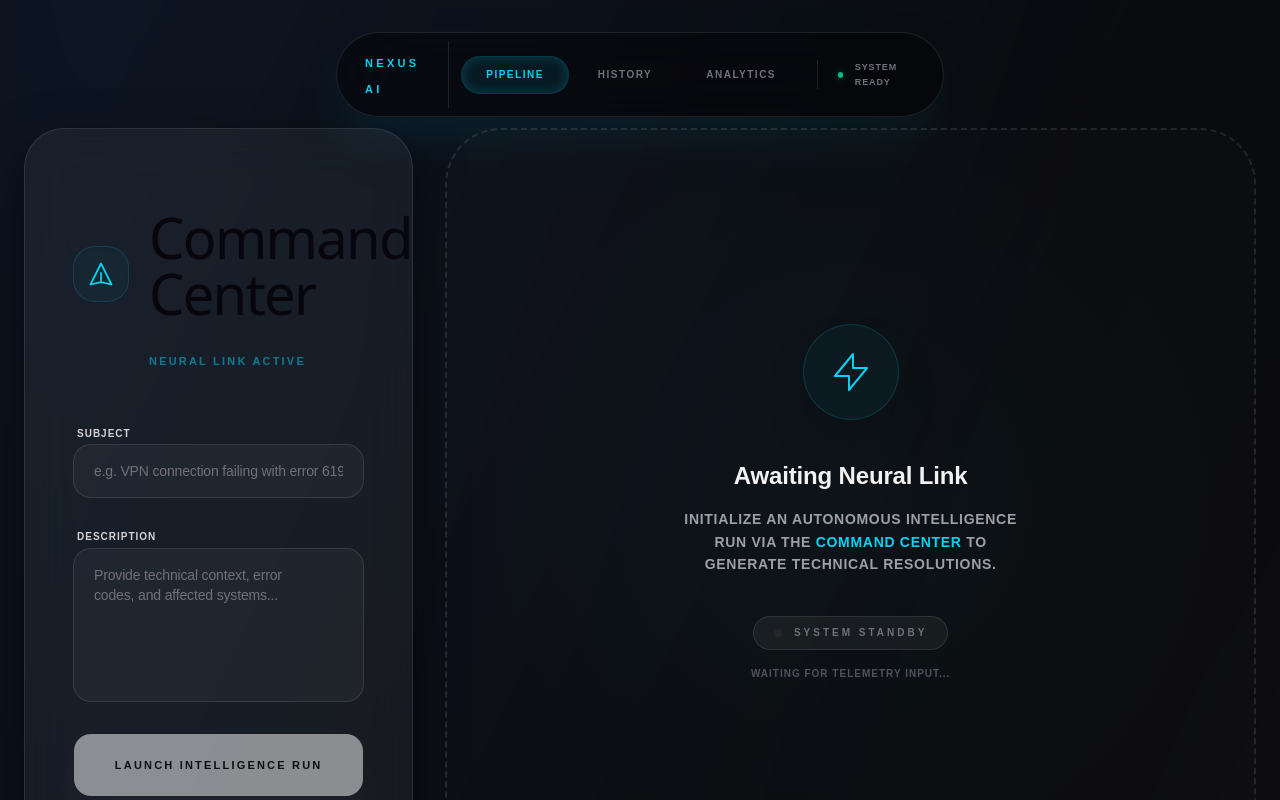
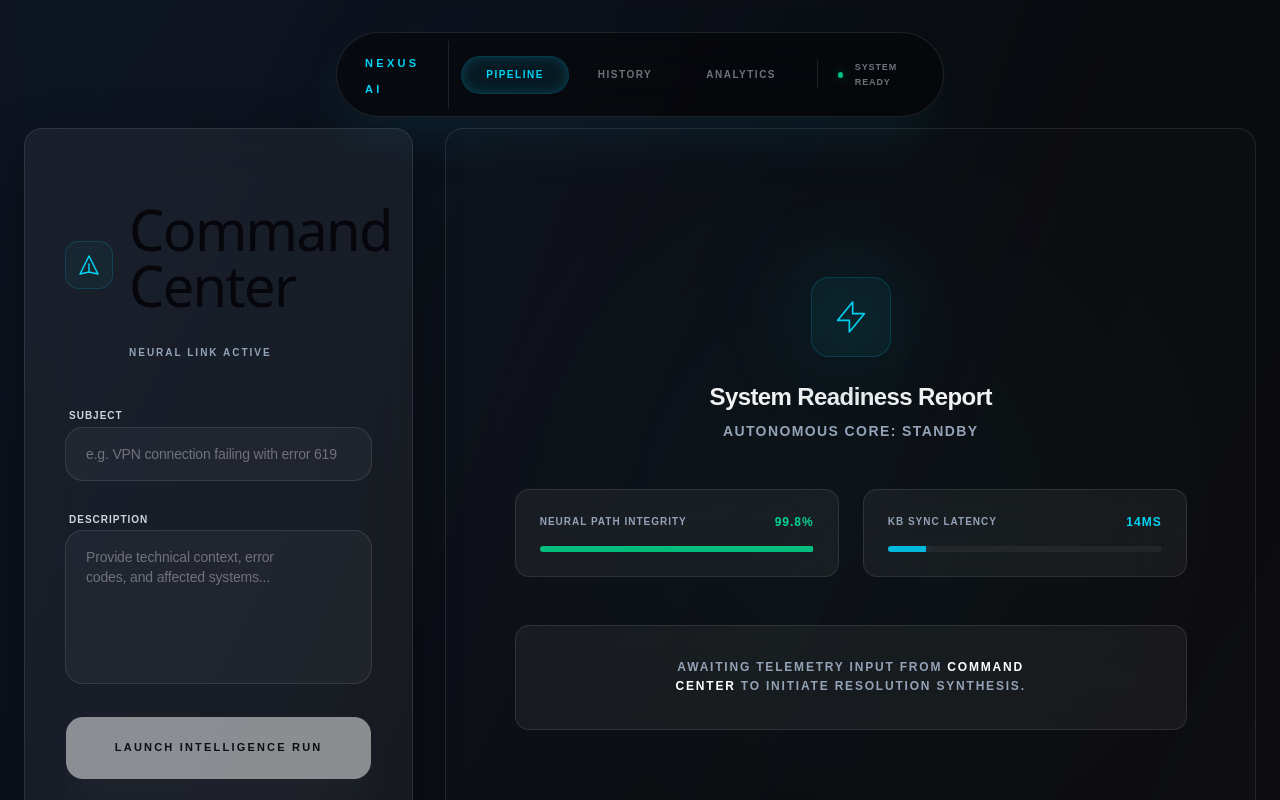
Before and after one commit to DEVESH1676/Hackathon, a React (Vite) app in the folder frontend-v2/: page / in a window 1280 px wide. Shown: the top 800 px of the page. Built offline with nearby package versions, Linux system fonts and the light colour scheme.

Commit message:
feat(02-09): finalize high-fidelity layout and standardized UI language

```diff
--- a/frontend-v2/src/App.tsx
+++ b/frontend-v2/src/App.tsx
@@ -21,18 +21,18 @@ function App() {
 
           {/* LEFT: Command & Logs */}
           <div className="lg:col-span-4 space-y-6 lg:sticky lg:top-32">
-            <div className="glass rounded-[2.5rem] p-8 lg:p-12 border-white/10 shadow-[0_20px_50px_rgba(0,0,0,0.5)] relative overflow-hidden group">
-              <div className="absolute top-0 left-0 right-0 h-px bg-gradient-to-r from-transparent via-cyan-500/50 to-transparent opacity-0 group-hover:opacity-100 transition-opacity duration-700" />
+            <div className="glass rounded-2xl p-8 lg:p-10 border-white/10 shadow-[0_20px_50px_rgba(0,0,0,0.4)] relative overflow-hidden group">
+              <div className="absolute top-0 left-0 right-0 h-px bg-gradient-to-r from-transparent via-cyan-500/30 to-transparent opacity-0 group-hover:opacity-100 transition-opacity duration-700" />
 
-              <div className="flex items-center gap-5 mb-12">
-                <div className="w-14 h-14 rounded-3xl bg-cyan-500/5 border border-cyan-500/20 flex items-center justify-center text-cyan-400 shrink-0 shadow-inner">
-                  <svg className="w-7 h-7" fill="none" viewBox="0 0 24 24" stroke="currentColor">
+              <div className="flex items-center gap-4 mb-10">
+                <div className="w-12 h-12 rounded-xl bg-cyan-500/5 border border-cyan-500/20 flex items-center justify-center text-cyan-400 shrink-0 shadow-inner">
+                  <svg className="w-6 h-6" fill="none" viewBox="0 0 24 24" stroke="currentColor">
                     <path strokeLinecap="round" strokeLinejoin="round" strokeWidth={1.5} d="M12 19l9 2-9-18-9 18 9-2zm0 0v-8" />
                   </svg>
                 </div>
                 <div>
-                  <h1 className="text-3xl font-black tracking-tighter text-white/95 leading-none">Command Center</h1>
-                  <p className="text-[11px] text-cyan-500/60 font-black uppercase tracking-[0.2em] mt-3">Neural Link Active</p>
+                  <h1 className="text-xl font-black tracking-tight text-white/90 leading-none">Command Center</h1>
+                  <p className="text-[10px] text-[#94a3b8] font-black uppercase tracking-[0.2em] mt-2">Neural Link Active</p>
                 </div>
               </div>
 
@@ -49,30 +49,51 @@ function App() {
           {/* RIGHT: Intelligence Feed */}
           <div className="lg:col-span-8">
             {state.stage === 'idle' ? (
-              <div className="min-h-[750px] h-full rounded-[3.5rem] border-2 border-dashed border-white/10 flex flex-col items-center justify-center group hover:border-cyan-500/30 transition-all duration-1000 bg-white/[0.01] relative overflow-hidden">
+              <div className="min-h-[750px] h-full rounded-2xl border border-white/10 flex flex-col items-center justify-center bg-white/[0.01] relative overflow-hidden p-12">
                 <div className="absolute inset-0 bg-[radial-gradient(circle_at_center,rgba(34,211,238,0.03),transparent_70%)]" />
 
-                <div className="flex flex-col items-center gap-10 max-w-md text-center relative z-10 px-12">
-                  <div className="relative">
-                    <div className="w-24 h-24 rounded-[3rem] bg-cyan-500/5 border border-cyan-500/20 flex items-center justify-center text-cyan-400 group-hover:scale-110 group-hover:rotate-12 transition-all duration-700 shadow-2xl">
-                      <svg className="w-12 h-12" fill="none" viewBox="0 0 24 24" stroke="currentColor">
-                        <path strokeLinecap="round" strokeLinejoin="round" strokeWidth={1} d="M13 10V3L4 14h7v7l9-11h-7z" />
-                      </svg>
+                <div className="w-full max-w-2xl space-y-12 relative z-10">
+                  <div className="flex flex-col items-center gap-6 text-center">
+                    <div className="relative">
+                      <div className="w-20 h-20 rounded-2xl bg-cyan-500/5 border border-cyan-500/20 flex items-center justify-center text-cyan-400 shadow-2xl">
+                        <svg className="w-10 h-10" fill="none" viewBox="0 0 24 24" stroke="currentColor">
+                          <path strokeLinecap="round" strokeLinejoin="round" strokeWidth={1} d="M13 10V3L4 14h7v7l9-11h-7z" />
+                        </svg>
+                      </div>
+                      <div className="absolute -inset-4 bg-cyan-500/10 blur-2xl rounded-full animate-pulse" />
                     </div>
-                    <div className="absolute -inset-8 bg-cyan-500/10 blur-3xl rounded-full opacity-0 group-hover:opacity-100 transition-opacity duration-1000" />
+                    <div className="space-y-2">
+                      <h3 className="text-2xl font-black text-white/95 tracking-tight">System Readiness Report</h3>
+                      <p className="text-sm text-[#94a3b8] font-bold uppercase tracking-widest">Autonomous Core: Standby</p>
+                    </div>
                   </div>
-                  <div className="space-y-4">
-                    <h3 className="text-2xl font-black text-white/95 tracking-tightest">Awaiting Neural Link</h3>
-                    <p className="text-sm text-zinc-400 leading-relaxed font-bold uppercase tracking-wider">
-                      Initialize an autonomous intelligence run via the <span className="text-cyan-400">Command Center</span> to generate technical resolutions.
+
+                  {/* Mocked Readiness Metrics to fill the "void" */}
+                  <div className="grid grid-cols-1 md:grid-cols-2 gap-6">
+                    <div className="glass p-6 rounded-xl border-white/5 space-y-4">
+                       <div className="flex justify-between items-center text-[10px] font-black uppercase tracking-widest text-[#94a3b8]">
+                          <span>Neural Path Integrity</span>
+                          <span className="text-emerald-400 text-xs">99.8%</span>
+                       </div>
+                       <div className="h-1.5 w-full bg-white/5 rounded-full overflow-hidden">
+                          <div className="h-full w-[99.8%] bg-emerald-500 shadow-[0_0_10px_rgba(16,185,129,0.3)]" />
+                       </div>
+                    </div>
+                    <div className="glass p-6 rounded-xl border-white/5 space-y-4">
+                       <div className="flex justify-between items-center text-[10px] font-black uppercase tracking-widest text-[#94a3b8]">
+                          <span>KB Sync Latency</span>
+                          <span className="text-cyan-400 text-xs">14ms</span>
+                       </div>
+                       <div className="h-1.5 w-full bg-white/5 rounded-full overflow-hidden">
+                          <div className="h-full w-[14%] bg-cyan-500 shadow-[0_0_10px_rgba(34,211,238,0.3)]" />
+                       </div>
+                    </div>
+                  </div>
+
+                  <div className="p-8 glass rounded-xl border-cyan-500/20 bg-cyan-500/[0.02] text-center">
+                    <p className="text-xs text-[#94a3b8] leading-relaxed font-bold uppercase tracking-[0.15em]">
+                      Awaiting telemetry input from <span className="text-white">Command Center</span> to initiate resolution synthesis.
                     </p>
-                  </div>
-                  <div className="flex flex-col items-center gap-4">
-                    <div className="flex items-center gap-3 px-5 py-2 rounded-full bg-white/5 border border-white/10">
-                        <div className="w-2 h-2 rounded-full bg-zinc-800" />
-                        <span className="text-[10px] font-black uppercase tracking-[0.3em] text-zinc-500">System Standby</span>
-                    </div>
-                    <p className="text-[10px] font-black text-zinc-600 uppercase tracking-widest animate-pulse">Waiting for telemetry input...</p>
                   </div>
                 </div>
               </div>
@@ -85,8 +106,8 @@ function App() {
         {/* ROW 2: SYSTEM INSIGHTS */}
         <div className="space-y-12 pt-12 border-t border-white/5">
           <div className="flex flex-col gap-2">
-            <h2 className="text-3xl font-black tracking-tightest text-white/95 uppercase tracking-widest">Operational Insights</h2>
-            <p className="text-zinc-500 text-sm font-bold uppercase tracking-widest">Global Analytics & History Persistence</p>
+            <h2 className="text-2xl font-black tracking-tight text-white/90 uppercase tracking-widest">Operational Insights</h2>
+            <p className="text-[#94a3b8] text-[10px] font-black uppercase tracking-[0.3em]">Global Analytics & History Persistence</p>
           </div>
 
           <div className="grid grid-cols-1 xl:grid-cols-3 gap-8">
```
